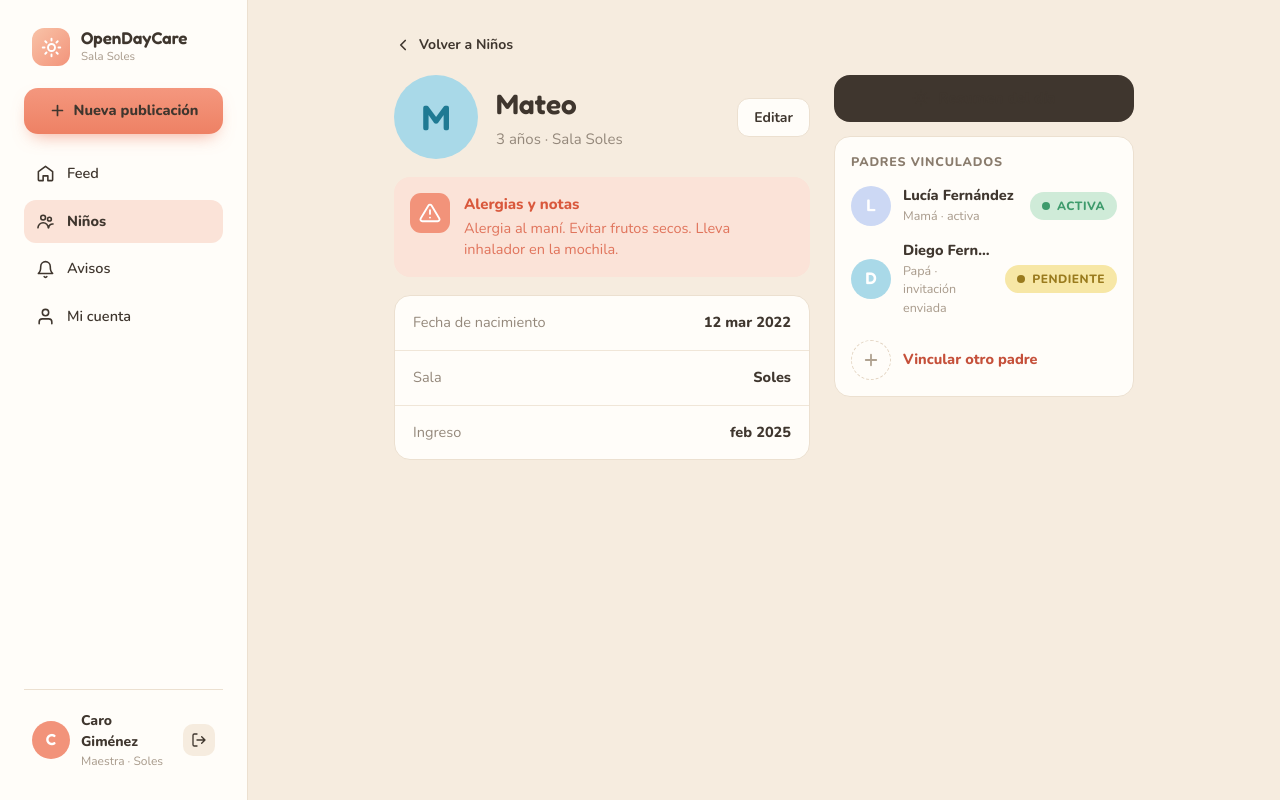
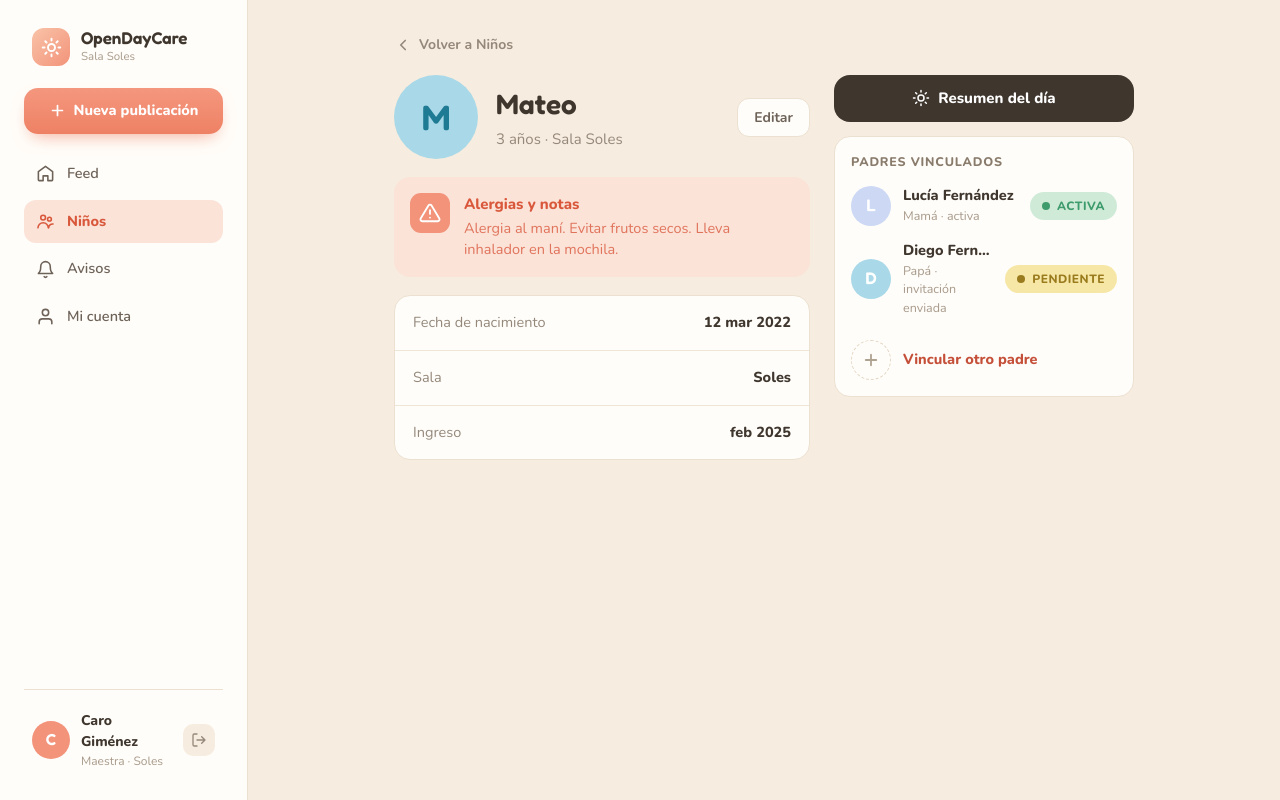
Before and after one commit to CarlosAndres97/06-open-daycare, a Next.js app: page /kids/benjamin in a window 1280 px wide. Built offline with nearby package versions, Linux system fonts and the light colour scheme.

Commit message:
Refactor CSS structure and update link components for improved navigation

```diff
--- a/app/globals.css
+++ b/app/globals.css
@@ -54,6 +54,7 @@
   --font-nunito: var(--font-nunito);
 }
 
+@layer base {
   * {
     box-sizing: border-box;
   }
@@ -86,3 +87,4 @@ a {
     border: 3px solid transparent;
     background-clip: content-box;
   }
+}
--- a/app/kids/[id]/page.tsx
+++ b/app/kids/[id]/page.tsx
@@ -1,3 +1,4 @@
+import Link from "next/link";
 import { MobileDrawer } from "@/components/home/MobileDrawer";
 import { Sidebar } from "@/components/home/Sidebar";
 import { ChildProfileHero } from "@/components/children/ChildProfileHero";
@@ -62,13 +63,13 @@ export default async function ChildProfilePage({
 
       <main className="flex-1 min-w-0 h-screen overflow-y-auto">
         <div className="max-w-[820px] w-full mx-auto pt-20 md:pt-[34px] px-5 md:px-10 pb-20">
-          <a
+          <Link
             href="/kids"
             className="flex items-center gap-[7px] text-ink-300 font-bold text-[14px] mb-5"
           >
             <IconChevronLeft width={18} height={18} strokeWidth={2.2} />
             Volver a Niños
-          </a>
+          </Link>
 
           <div className="flex flex-wrap gap-6 items-start">
             <div className="flex-1 min-w-[300px] flex flex-col gap-[18px]">
--- a/components/children/ChildCard.tsx
+++ b/components/children/ChildCard.tsx
@@ -1,3 +1,4 @@
+import Link from "next/link";
 import { Avatar } from "@/components/shared/Avatar";
 import { Badge } from "@/components/shared/Badge";
 import { IconChevronRight } from "@/components/shared/Icons";
@@ -29,7 +30,7 @@ const parentsLabel = (n: number | "none") => {
 
 export function ChildCard({ child }: ChildCardProps) {
   return (
-    <a
+    <Link
       href={`/kids/${child.id}`}
       className="flex items-center gap-3 bg-cream-soft border border-beige-200 rounded-2xl p-3 transition-[transform,border-color] duration-150 hover:border-[#F2A78E] hover:-translate-y-0.5"
     >
@@ -60,6 +61,6 @@ export function ChildCard({ child }: ChildCardProps) {
           />
         )}
       </div>
-    </a>
+    </Link>
   );
 }
--- a/components/home/Sidebar.tsx
+++ b/components/home/Sidebar.tsx
@@ -1,3 +1,4 @@
+import Link from "next/link";
 import { Avatar } from "@/components/shared/Avatar";
 import {
   IconSun,
@@ -15,20 +16,21 @@ type NavItem = {
   key: NavKey;
   label: string;
   icon: typeof IconHome;
+  href: string;
 };
 
 const navItems: NavItem[] = [
-  { key: "feed", label: "Feed", icon: IconHome },
-  { key: "ninos", label: "Niños", icon: IconUsers },
-  { key: "avisos", label: "Avisos", icon: IconBell },
-  { key: "mi-cuenta", label: "Mi cuenta", icon: IconUser },
+  { key: "feed", label: "Feed", icon: IconHome, href: "/" },
+  { key: "ninos", label: "Niños", icon: IconUsers, href: "/kids" },
+  { key: "avisos", label: "Avisos", icon: IconBell, href: "#" },
+  { key: "mi-cuenta", label: "Mi cuenta", icon: IconUser, href: "#" },
 ];
 
 export function Sidebar({ activeKey = "feed" }: { activeKey?: NavKey }) {
   return (
     <aside className="w-[248px] shrink-0 bg-cream-soft border-r border-beige-200 flex flex-col p-6 sticky top-0 h-screen">
-      <a
-        href="#"
+      <Link
+        href="/"
         className="flex items-center gap-[11px] py-1 px-2 pb-[22px]"
       >
         <div className="w-[38px] h-[38px] shrink-0 rounded-xl bg-gradient-to-br from-coral-300 to-coral-400 flex items-center justify-center text-white">
@@ -42,23 +44,23 @@ export function Sidebar({ activeKey = "feed" }: { activeKey?: NavKey }) {
             Sala Soles
           </div>
         </div>
-      </a>
+      </Link>
 
-      <a
+      <Link
         href="#"
         className="flex items-center justify-center gap-2 w-full py-3 rounded-[14px] bg-gradient-to-b from-coral-500 to-coral-600 text-white font-extrabold text-[14.5px] shadow-[0_8px_18px_-8px_rgba(238,129,100,0.75)] mb-[18px]"
       >
         <IconPlus width={17} height={17} strokeWidth={2.4} />
         Nueva publicación
-      </a>
+      </Link>
 
       <nav className="flex flex-col gap-1 flex-1">
-        {navItems.map(({ key, label, icon: Icon }) => {
+        {navItems.map(({ key, label, icon: Icon, href }) => {
           const active = key === activeKey;
           return (
-          <a
+          <Link
             key={key}
-            href="#"
+            href={href}
             className={`flex items-center gap-3 py-[11px] px-3 rounded-xl text-[14.5px] ${
               active
                 ? "bg-beige-100 text-coral-700 font-extrabold"
@@ -67,7 +69,7 @@ export function Sidebar({ activeKey = "feed" }: { activeKey?: NavKey }) {
           >
             <Icon width={19} height={19} />
             {label}
-          </a>
+          </Link>
           );
         })}
       </nav>
@@ -88,13 +90,13 @@ export function Sidebar({ activeKey = "feed" }: { activeKey?: NavKey }) {
               Maestra · Soles
             </div>
           </div>
-          <a
+          <Link
             href="#"
             title="Cerrar sesión"
             className="shrink-0 w-8 h-8 rounded-[10px] bg-cream text-ink-300 flex items-center justify-center"
           >
             <IconLogout width={16} height={16} />
-          </a>
+          </Link>
         </div>
       </div>
     </aside>
```
Also changed, not shown: specs/02-kids-list-and-profile.md (+1 -1 lines), 2 other files (tests, documents, lock files or other folders). Lines whose indentation alone changed are shown as unchanged.
